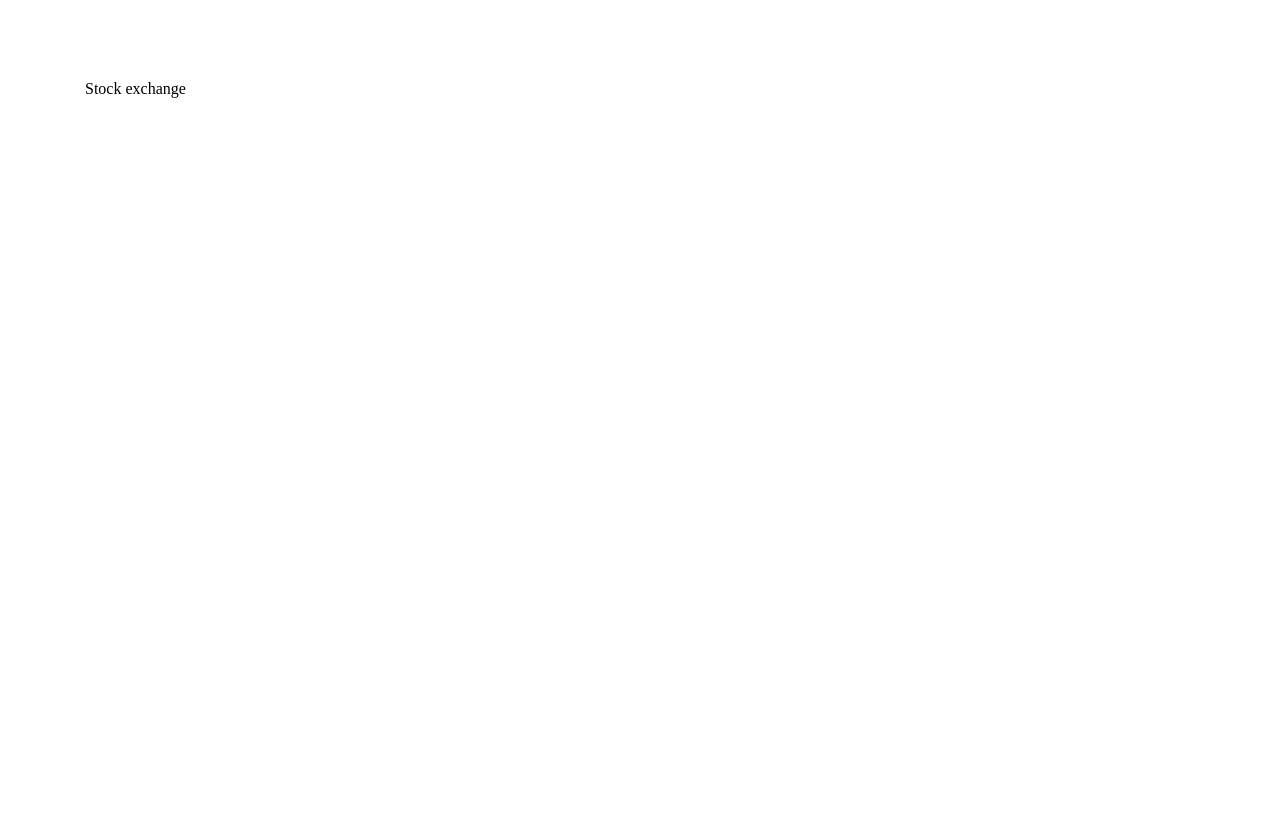
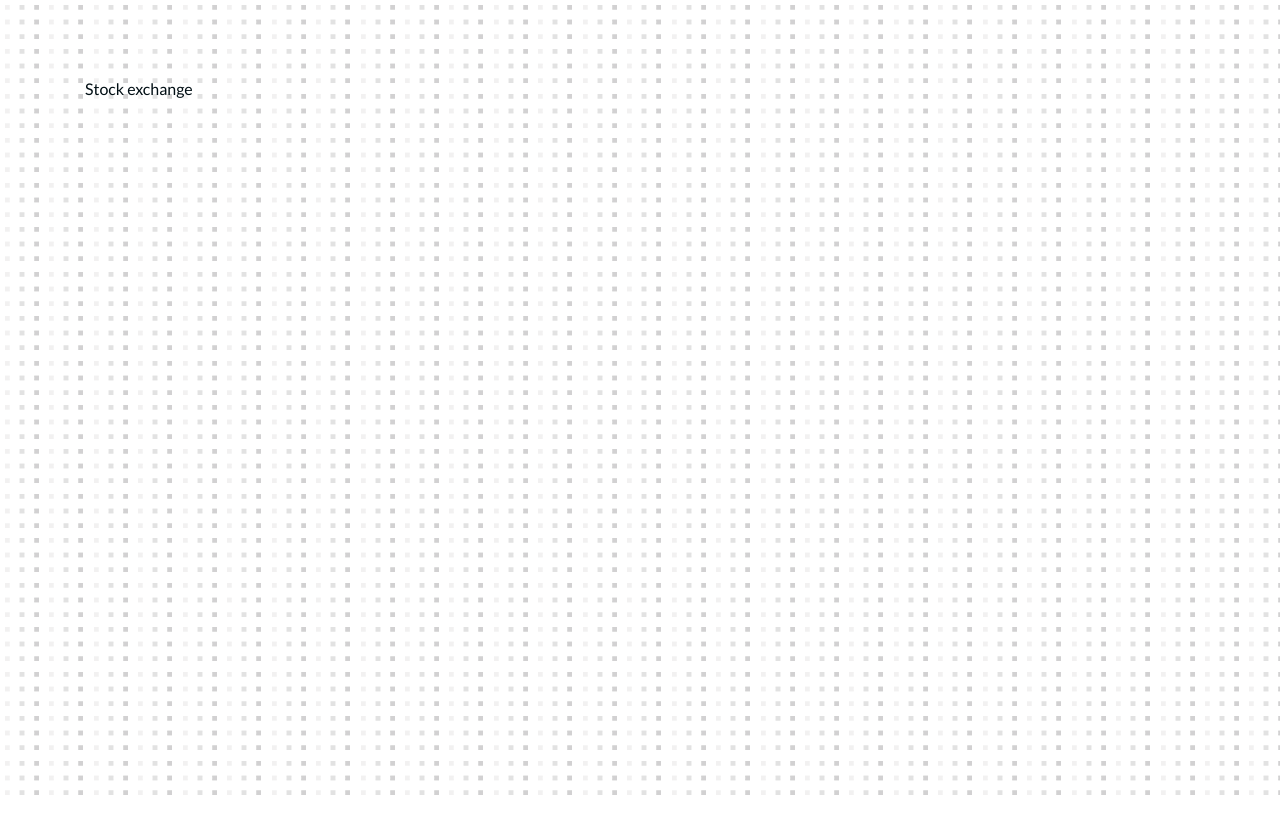
Before and after one commit to nataliakulas/stock-webapp, a React (Create React App) app: page / in a window 1280 px wide. Shown: the top 834 px of the page. After the commit the page ends 800 px from the top, so only its background shows below. Built offline with nearby package versions, Linux system fonts and the light colour scheme.

Commit message:
Basic styling

```diff
--- a/public/index.html
+++ b/public/index.html
@@ -4,6 +4,8 @@
     <meta charset="utf-8"/>
     <meta name="viewport" content="width=device-width, initial-scale=1, shrink-to-fit=no"/>
     <meta name="theme-color" content="#000000"/>
+
+    <link href="https://fonts.googleapis.com/css?family=Lato" rel="stylesheet" />
 
     <title>Stock webapp</title>
 </head>
--- a/src/components/Layout.jsx
+++ b/src/components/Layout.jsx
@@ -2,6 +2,9 @@ import React from "react";
 import { Container, setConfiguration } from "react-grid-system";
 import styled, { createGlobalStyle } from "styled-components";
 import styledNormalize from "styled-normalize";
+
+import color from "../shared/colors";
+import background from "../assets/tiny-squares.png";
 
 const Layout = ({ children }) => (
   <Page>
@@ -25,4 +28,22 @@ setConfiguration({
 
 const GlobalStyle = createGlobalStyle`
   ${styledNormalize};
+
+
+  * {
+    box-sizing: border-box;
+    -webkit-tap-highlight-color: transparent;
+    outline-color: ${color.secondary};
+  }
+
+  body {
+    font-family: "Lato", sans-serif;
+    color: ${color.black};
+    background-image: url(${background});
+  }
+
+  ::selection {
+    color: ${color.white};
+    background-color: ${color.secondary};
+  }
 `;
--- /dev/null
+++ b/src/shared/colors.js
@@ -0,0 +1,11 @@
+const colors = {
+  black: "#000E14",
+  blue: "#003049",
+  primary: "#E1CE7A",
+  secondary: "#F77F00",
+  cream: "#EAE2B7",
+  white: "#FFF",
+  red: "#D62828"
+};
+
+export default colors;
```
Also changed, not shown: src/assets/tiny-squares.png (added).
